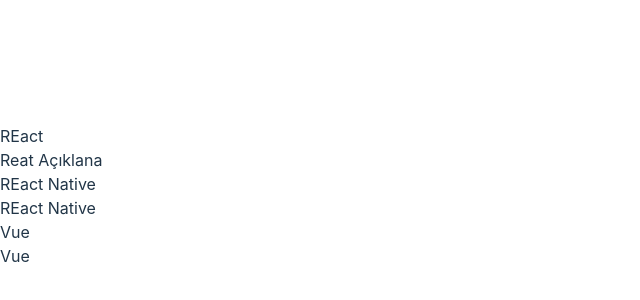
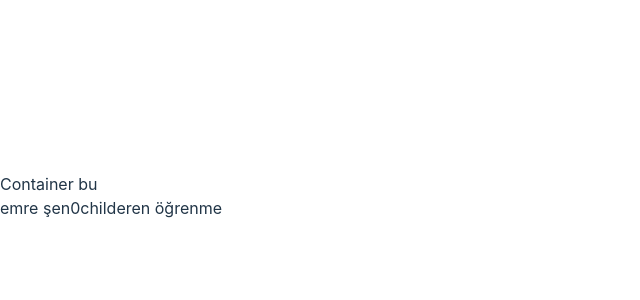
Before and after one commit to emresen20/react-course, a React (Vite) app: page / in a window 1280 px wide. Shown: the part 204-504 px from the top of the page, without its empty margins (0-640 px from the left). Built offline with nearby package versions, Linux system fonts and the light colour scheme.

Commit message:
children yapısı

```diff
--- a/src/App.jsx
+++ b/src/App.jsx
@@ -1,35 +1,19 @@
-import { useEffect, useState } from "react"
-import Button from "./components/Button"
-import Texts from "./components/Texts"
-
-import React from 'react'
-import {
-  BrowserRouter as Router,
-  Route,
-  Routes,
-
-} from 'react-router-dom'
-import Home from "./pages/Home"
-import Detail from "./pages/Detail"
+import React from 'react';
+import Home from "./pages/Home";
+import Texts from './components/Texts';
 
 function App() {
 
+  const u = "salako"
+  const alak="kalem kağıt"
+  return (
+    <div>
+      <Home>
+        <Texts text={"emre şen0"} name={"childeren öğrenme"}/>
+      </Home>
 
-  const [name,setName]=useState("react ")
-
-  return (
-    <>
-
-    <Router>
-      <Routes>
-        <Route path="/" element={<Home/>}/>
-        <Route path="/detail/:id" element={<Detail/>}/>
-      </Routes>
-    </Router>
-
-    </>
-
-  )
+    </div> // bu children yapısı companent içi companent için kullanılır
+  );
 }
 
-export default App
+export default App;
--- a/src/pages/Home.jsx
+++ b/src/pages/Home.jsx
@@ -1,38 +1,14 @@
-import React from 'react'
+import React, { Children } from 'react'
 import { useNavigate } from 'react-router-dom'
 
-export const data =[
-    {
-        id:0,
-        name:"REact",
-        description:"Reat Açıklana"
-    },
-    {
-        id:1,
-        name:"REact Native",
-        description:"REact Native"
-    },
-    {
-        id:2,
-        name:"Vue",
-        description:"Vue"
-    }
-]
+const Home = ({children}) => {
 
-const Home = () => {
-    const navigate= useNavigate()
+  const emres= "buzdolabı"
 
   return (
     <div>
-      {
-        data.map((dt,i) => (
-            <div key={i} onClick={()=>navigate(`detail/${dt.id}`)}>
-                <div>{dt.name}</div>
-                <div>{dt.description}</div>
-
-            </div>
-        ))
-      }
+      <div>Container bu</div>
+      {children}
     </div>
   )
 }
```
